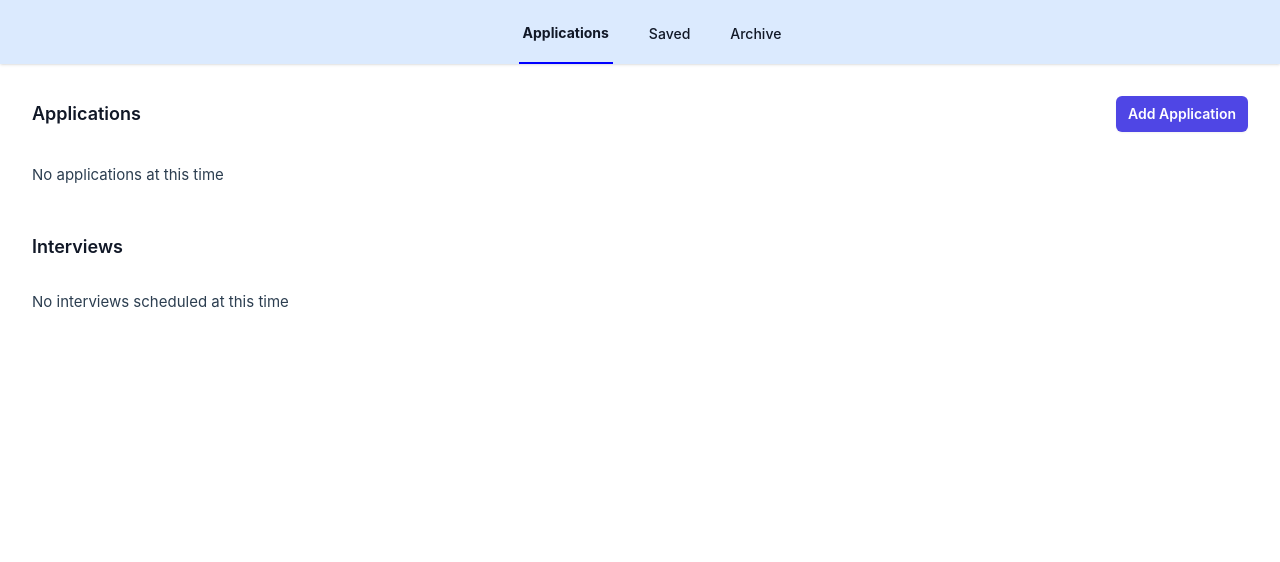
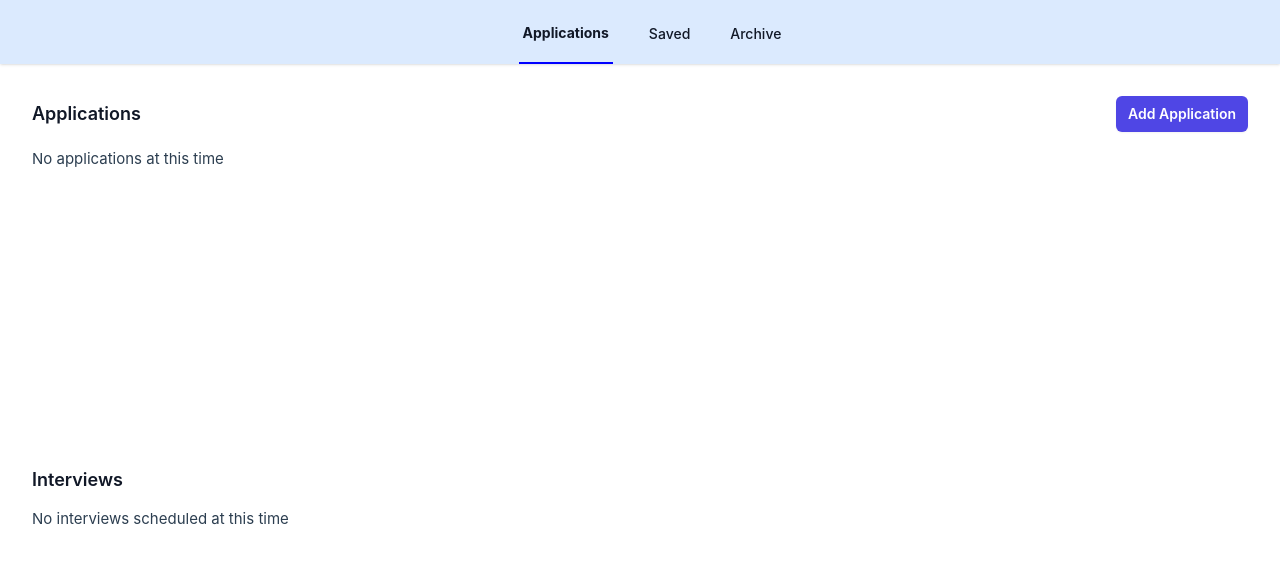
Before and after one commit to relic606/jobsearch, a Vue app: page /projects/jobsearch in a window 1280 px wide. Shown: the top 562 px of the page. Built offline with nearby package versions, Linux system fonts and the light colour scheme.

Commit message:
styling changes to HomeView

```diff
--- a/src/views/HomeView.vue
+++ b/src/views/HomeView.vue
@@ -92,9 +92,11 @@
 				</div>
 			</div>
 		</div>
-		<div class="mt-8 flow-root">
+		<div class="mt-4 flow-root">
 			<div class="-mx-4 -my-2 overflow-x-auto sm:-mx-6 lg:-mx-8">
-				<div class="inline-block min-w-full py-2 align-middle sm:px-6 lg:px-8">
+				<div
+					class="inline-block min-w-full py-2 align-middle sm:px-6 lg:px-8 h-72 overflow-y-auto"
+				>
 					<div
 						v-if="
 							localStorageArr.filter((job) => job.status === `Applied`)
@@ -189,9 +191,11 @@
 				</h1>
 			</div>
 		</div>
-		<div class="flow-root mt-8">
+		<div class="flow-root mt-4">
 			<div class="-mx-4 -my-2 overflow-x-auto sm:-mx-6 lg:-mx-8">
-				<div class="inline-block min-w-full py-2 align-middle sm:px-6 lg:px-8">
+				<div
+					class="inline-block min-w-full py-2 align-middle sm:px-6 lg:px-8 h-64 overflow-y-auto"
+				>
 					<div
 						v-if="
 							localStorageArr.filter(
```
